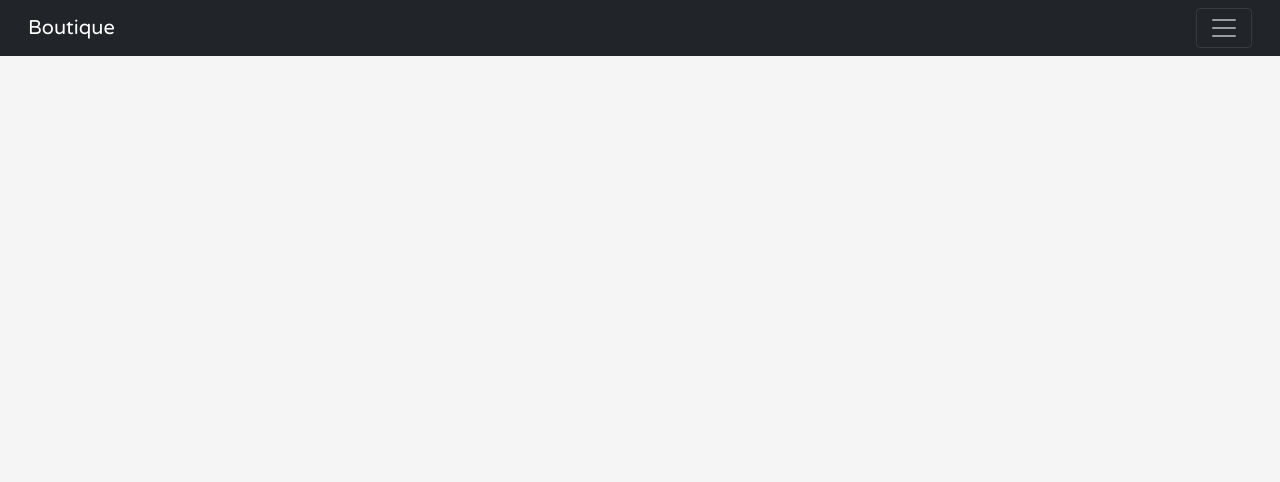
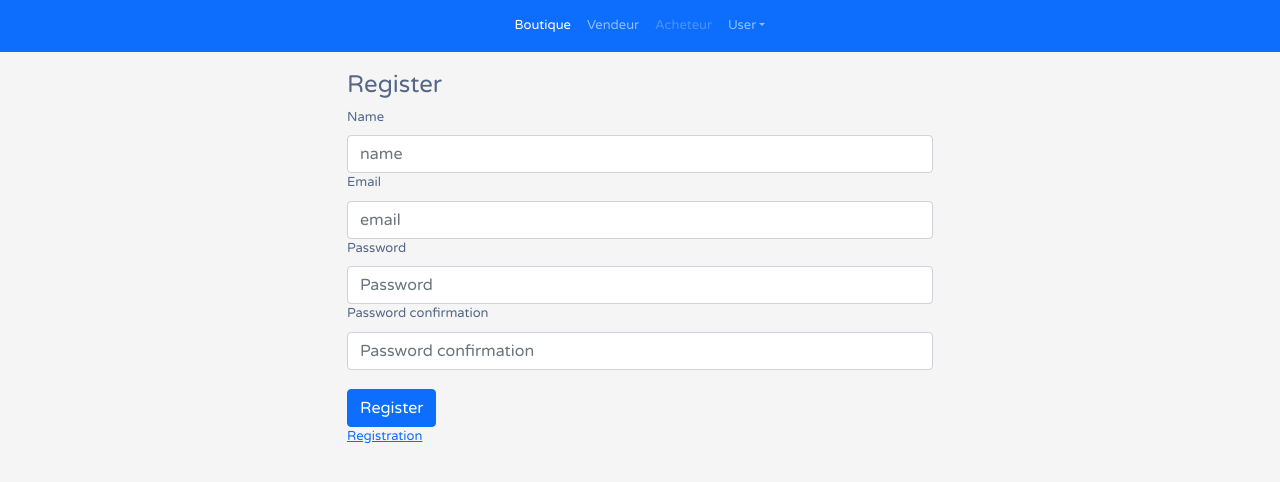
Before and after one commit to Sara5827/BoutiqueFrontEnd, a React (Create React App) app in the folder boutiquefront/: page /register in a window 1280 px wide. Shown: the top 482 px of the page. Built offline with nearby package versions, Linux system fonts and the light colour scheme; the HTML template or start-up script is replaced by a standard one.

Commit message:
create register page and send data with axios method

```diff
--- a/boutiquefront/src/App.js
+++ b/boutiquefront/src/App.js
@@ -6,6 +6,8 @@ import AcheteurProduitDetails from './components/Acheteur/Details';
 import { BrowserRouter as Router, Switch, Route } from 'react-router-dom';
 import VendeurSidebar from './components/Vendeur/Sidebar';
 import { getCustomers } from "./ActorsFunctions";
+import Login from "./components/Login/Login";
+import Register from './components/Login/Register';
 
 function App() {
   return (
@@ -14,7 +16,9 @@ function App() {
        <Nav />
        <getCustomers />
         <Switch>
-            <Route path='/' exact component={Home} />
+            <Route path='/' exact component={Login} />
+            <Route path='/register'  component={Register} />
+            <Route path='/add'  component={Home} />
             <Route path='/acheteur/produits' component={AcheteurProduits} />
             <Route path='/acheteur/produit/detail' component={AcheteurProduitDetails} />
             <Route path='/vendeur/sidebar' component={VendeurSidebar} />
--- a/boutiquefront/src/Nav.js
+++ b/boutiquefront/src/Nav.js
@@ -3,28 +3,33 @@ import React from 'react'
 function Nav() {
     return (
         <>
-           <nav className="navbar navbar-dark bg-dark">
-            <div className="container-fluid">
-        <a className="navbar-brand" href="#">Boutique</a>
-        <button className="navbar-toggler" type="button" data-bs-toggle="collapse" data-bs-target="#navbarNav" aria-controls="navbarNav" aria-expanded="false" aria-label="Toggle navigation">
+            <nav className="navbar navbar-expand-lg navbar-dark bg-primary text-white">
+                <button className="navbar-toggler" type="button" data-toggle="collapse" data-target="#navbarsExample08" aria-controls="navbarsExample08" aria-expanded="false" aria-label="Toggle navigation">
                     <span className="navbar-toggler-icon"></span>
                 </button>
-        <div className="collapse navbar-collapse" id="navbarNav">
+
+                <div className="collapse navbar-collapse justify-content-md-center" id="navbarsExample08">
                     <ul className="navbar-nav">
-            <li className="nav-item">
-            <a className="nav-link active" aria-current="page" href="#">Home</a>
-            </li>
-            <li className="nav-item">
-            <a className="nav-link" href="#">Acheteur</a>
+                    <li className="nav-item active">
+                        <a className="nav-link" href="/"> Boutique <span className="sr-only">(current)</span></a>
                     </li>
                     <li className="nav-item">
                         <a className="nav-link" href="#">Vendeur</a>
                     </li>
+                    <li className="nav-item">
+                        <a className="nav-link disabled" href="#">Acheteur</a>
+                    </li>
+                    <li className="nav-item dropdown">
+                        <a className="nav-link dropdown-toggle" href="http://example.com" id="dropdown08" data-toggle="dropdown" aria-haspopup="true" aria-expanded="false">User</a>
+                        <div className="dropdown-menu" aria-labelledby="dropdown08">
+                        <a className="dropdown-item" href="#">Login</a>
+                        <a className="dropdown-item" href="/">Logout</a>
+                        </div>
+                    </li>
                     </ul>
                 </div>
-  </div>
-
                 </nav>
+             <br/>
         </>
     )
 }
--- /dev/null
+++ b/boutiquefront/src/components/Login/Register.js
@@ -0,0 +1,81 @@
+import React, { useState, useEffect } from 'react';
+import { useHistory } from 'react-router-dom';
+import axios from "axios";
+
+function Register() {
+
+    const [email, setEmail]= useState("");
+    const [name, setName]= useState("");
+    const [password, setPassword]= useState("");
+    const [password_confirmation, setPassword_confirmation]= useState("");
+
+    const history = useHistory();
+
+    // useEffect(()=>{
+    //     if (localStorage.getItem('user-info')) {
+    //         history.push("/add")
+    //     }
+    // }, [])
+
+    const API_URL = "http://localhost:8000/api/register";
+    const register = (username, email, password) => {
+        return axios.post(API_URL + "signup", {
+          name,
+          email,
+          password,
+          password_confirmation,
+        });
+      };
+
+
+    return (
+        <>
+                <div className="row col-sm-6 offset-sm-3" id="Body" >
+                <div className="medium-5 columns left">
+                <h4>Register</h4>
+
+                <label>Name</label>
+                <input type="text"
+                 className="form-control"
+                 name="username"
+                 onChange={(e)=> setName(e.target.value)}
+                 placeholder="name"/>
+
+                <label>Email</label>
+                <input type="text"
+                 className="form-control"
+                 name="username"
+                 onChange={(e)=> setEmail(e.target.value)}
+                 placeholder="email"/>
+
+                <label>Password</label>
+                <input
+                 type="password"
+                 name="password"
+                 className="form-control"
+                 placeholder="Password"
+                 onChange={(e)=> setPassword(e.target.value)}
+                />
+
+                <label>Password confirmation</label>
+                <input
+                 type="password"
+                 name="password"
+                 className="form-control"
+                 placeholder="Password confirmation"
+                 onChange={(e)=> setPassword_confirmation(e.target.value)}
+                />
+
+                <br/>
+                <button className="btn btn-primary" onClick={register}> Register </button>
+                <br/>
+                <a href="/signup">Registration</a>
+                </div>
+            </div>
+
+
+        </>
+    )
+}
+
+export default Register
--- a/boutiquefront/src/components/Vendeur/Sidebar.js
+++ b/boutiquefront/src/components/Vendeur/Sidebar.js
@@ -1,14 +1,24 @@
 import React, { useEffect, useState } from 'react';
 import './Sidebar.css';
 import {getCustomers} from '../../ActorsFunctions';
+import axios from "axios";
 
 function Sidebar() {
     const [ customers, setCustomers ] = useState ([]);
 
+    // const handleDelete = (id) => {
+    //    console.log(id);
+    // }
+
     const handleDelete = (id) => {
-       console.log(id);
+        let url = `http://localhost/3wa/RFC-Digital/Boutique/public/api/customers/${id}`
+
+        axios.delete(url).then(res => {
+            const del = customers.filter(customers => id !== customers.id)
+            setCustomers(del)
+            console.log('res', res)
+        })
     }
-
     useEffect(() => {
         getCustomers().then((res) => {
           setCustomers(res.data);
```
Also changed, not shown: boutiquefront/src/components/services/Authservices.js (added, +41 -0 lines), 588 other files (tests, documents, lock files or other folders). Lines whose indentation alone changed are shown as unchanged.
